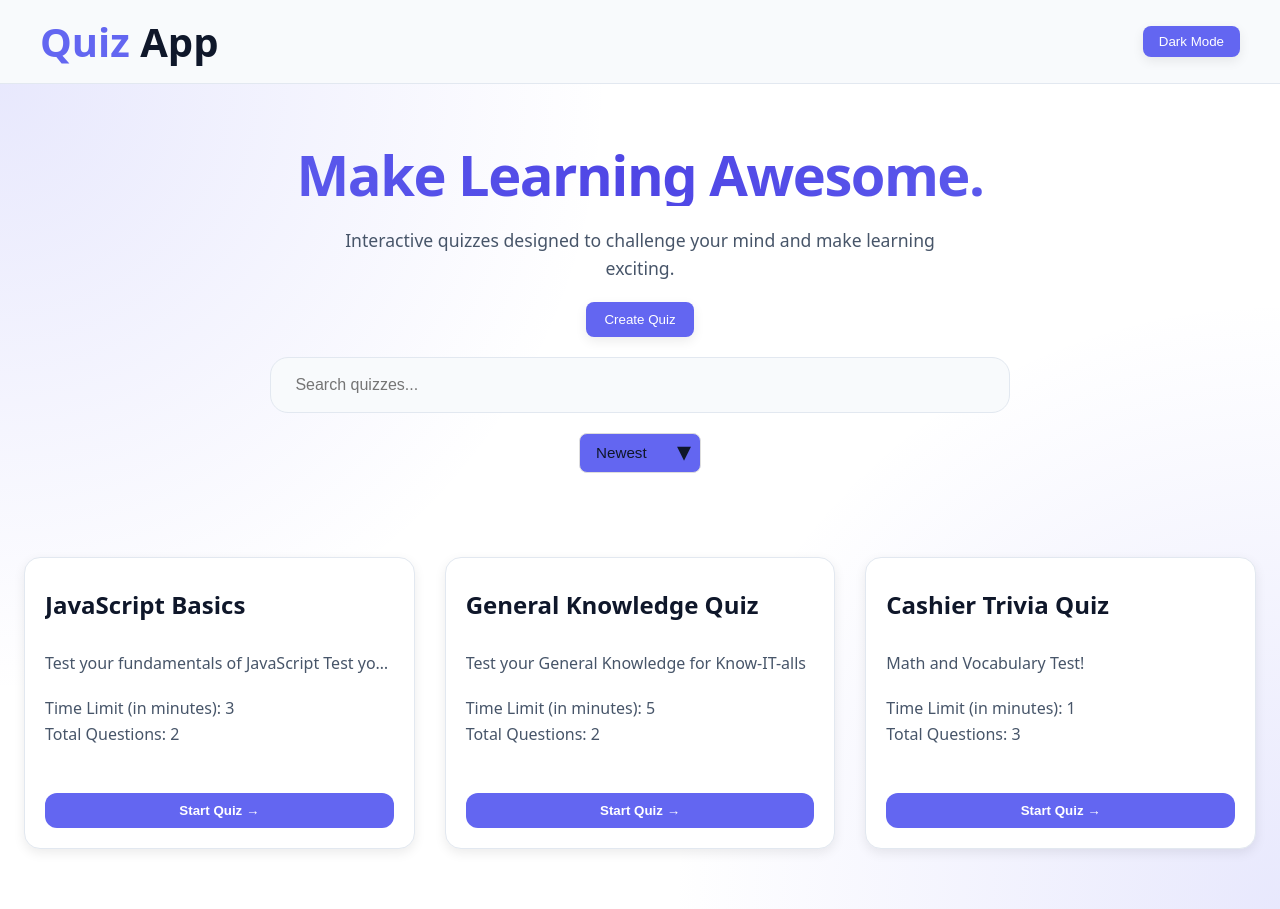
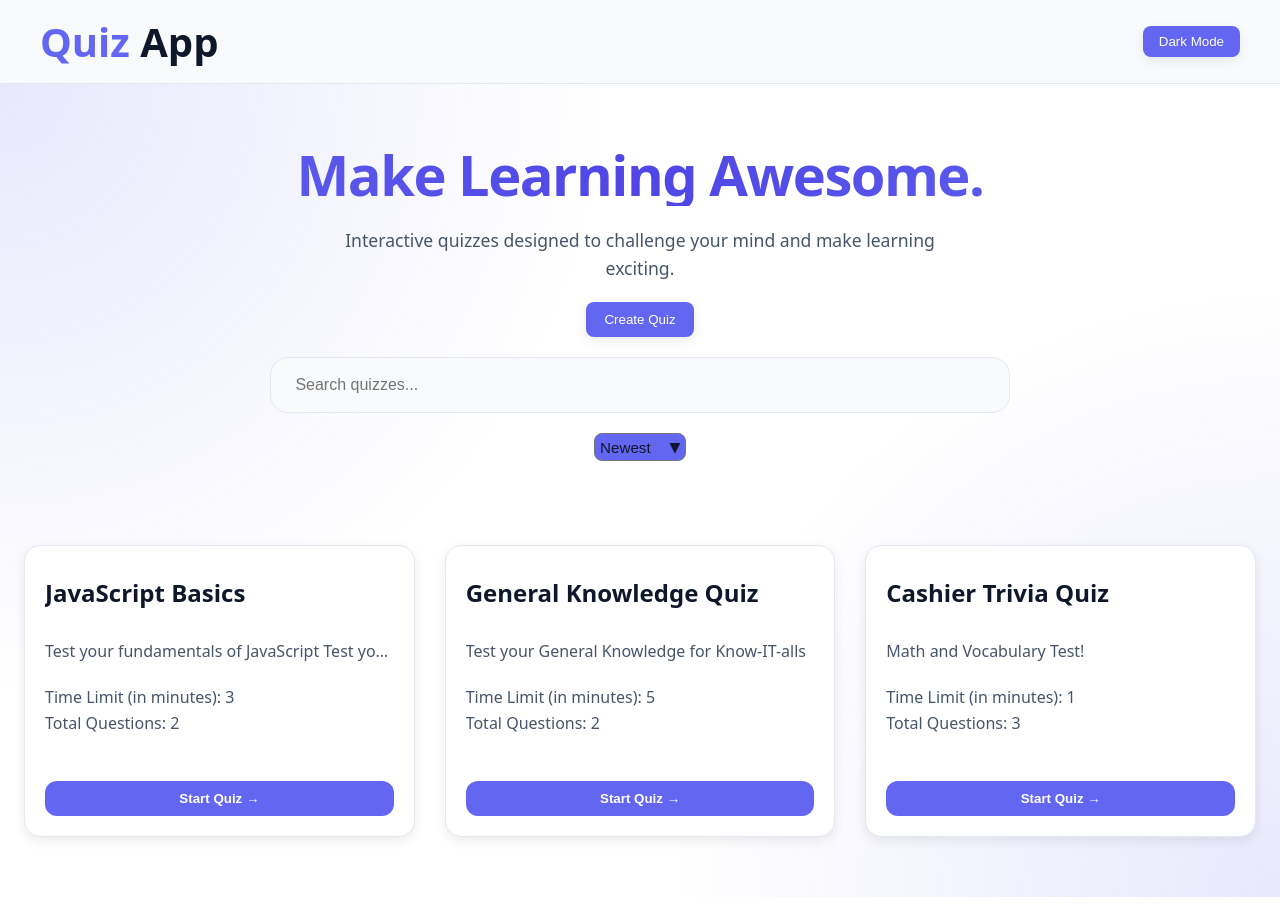
Before and after one commit to jayantkhurana2020/quiz-app, a React (Vite) app: page / in a window 1280 px wide. Built offline with nearby package versions, Linux system fonts and the light colour scheme.

Commit message:
updated the scss for sort wrapper

```diff
--- a/src/pages/Home/Home.scss
+++ b/src/pages/Home/Home.scss
@@ -208,9 +208,8 @@
     -webkit-appearance: none;
     -moz-appearance: none;
 
-    padding: 0.65rem 1.5rem 0.65rem 1rem;
+    padding: 0.30rem;
     border-radius: 8px;
-    border: 1px solid #ddd;
     background-color: var(--primary);
     font-size: 0.95rem;
     font-weight: 500;
@@ -219,13 +218,8 @@
 
     transition: all 0.2s ease;
 
-    &:hover {
-      border-color: #999;
-    }
-
     &:focus {
       outline: none;
-      border-color: #4f46e5;
       box-shadow: 0 0 0 3px rgba(79, 70, 229, 0.15);
     }
   }
@@ -237,11 +231,11 @@
     content: "▾";
     position: absolute;
     right: px;
-    left: 53%;
+    left: 52.4%;
     top: 44%;
     transform: translateY(-50%);
     pointer-events: none;
-    font-size: 1.75rem;
+    font-size: 1.35rem;
     color: var(--text-primary);
   }
 }
```
